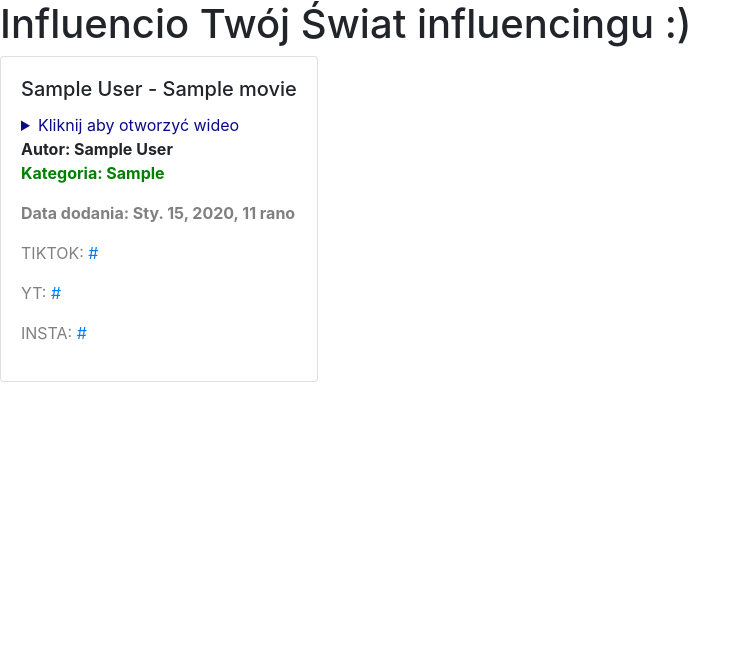
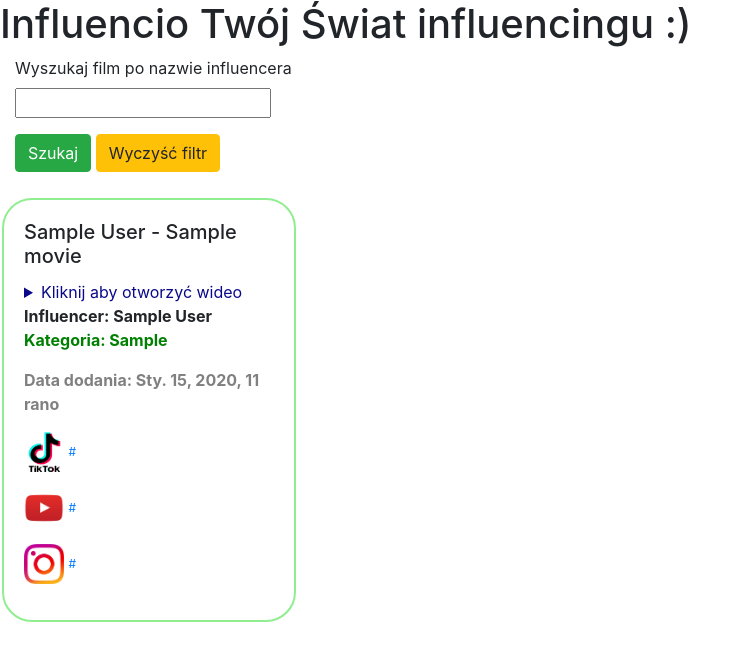
Before and after one commit to TomPrint/influencio, a Django app: page / in a window 1280 px wide. Shown: the top 661 px of the page, without its empty margins (0-751 px from the left). Run offline with Django 3.2, Linux system fonts and the light colour scheme; a user stored in the database is signed in; tables that the repository leaves empty hold one stand-in row (values such as "Sample post"); some libraries are stand-ins or nearby versions.

Commit message:
Add filter for search
1. Add filter for search by author and clear filter button
2. Install cripsy_forms
3. Add links icon for insta , tiktok, YT

```diff
--- a/src/apps/pages/filters.py
+++ b/src/apps/pages/filters.py
@@ -3,8 +3,8 @@
 from .models import * # gwiazdka importuje wszystkie modele
 
 class MovieFilter(django_filters.FilterSet):
-    title = django_filters.CharFilter(label='Wyszukaj film po nazwie:',lookup_expr='contains')
+    author = django_filters.CharFilter(label='Wyszukaj film po nazwie influencera',lookup_expr='contains')
 
     class Meta:
         model = Movie
-        fields = ['title']
+        fields = ['author']
--- a/src/apps/pages/templates/pages/home.html
+++ b/src/apps/pages/templates/pages/home.html
@@ -1,10 +1,20 @@
 {% extends "base.html" %}
 {% block content%}
+{% load crispy_forms_tags%}
+
+<div class="col-sm-5">
+    <form action="" method="get" autocomplete="off">
+        {{ filter.form|crispy }}
+        <p></p><button class="btn btn-success" type="submit">Szukaj</button>
+        <a class="btn btn-warning" href="{% url 'page-home' %}">Wyczyść filtr</a>
+    </form>
+    <br>
+</div>
 
 <div container>
     <div class="row">
         {% for movie in object_list %}
-        <div class="col-lg-5 mb-1 d-flex align-items-stretch">
+        <div class="col-lg-3 mb-1 d-flex align-items-stretch">
             <div class="card">
                 <div class="card-body d-flex flex-column">
                     <h5 class="card-title"><a>{{ movie.author}} - {{ movie.title }}</a></h5>
@@ -14,20 +24,20 @@
                     </details>
                     <div class="row">
                         <div class="col">
-                                <medium><b> Autor: {{movie.author}}</b></medium>
+                                <medium><b> Influencer: {{movie.author}}</b></medium>
                                 <p style="color:green"><b> Kategoria: {{ movie.category }}</b></p>
                                 <p style="color:grey"><b> Data dodania: {{ movie.date_posted }}</b></p>
                                 {% if movie.tiktok_url|length > 0  %}
-                                    <p style="color:grey"> TIKTOK:
-                                    <a href ="{{ movie.tiktok_url }}">{{movie.tiktok_url}}</a></p>
+                                    <img src='static/tik-tok-logo.png' alt="Tik-Tok logo" width="40" height="40">
+                                    <a style="font-size: 12px;" href="{{ movie.tiktok_url }}">{{movie.tiktok_url}}</a></p>
                                 {% endif %}
                                 {% if movie.youtube_url|length > 0 %}
-                                    <p style="color:grey"> YT:
-                                    <a href ="{{ movie.youtube_url }}">{{movie.youtube_url}}</a></p>
+                                     <img src='static/youtube-logo.png' alt="You Tube logo" width="40" height="40">
+                                    <a style="font-size: 12px;" href ="{{ movie.youtube_url }}">{{movie.youtube_url}}</a></p>
                                 {% endif %}
                                 {% if movie.insta_url|length > 0 %}
-                                    <p style="color:grey"> INSTA:
-                                    <a href ="{{ movie.insta_url }}">{{movie.insta_url}}</a></p>
+                                    <img src='static/instagram-logo.png' alt="Instagram logo" width="40" height="40">
+                                    <a style="font-size: 12px;" href ="{{ movie.insta_url }}">{{movie.insta_url}}</a></p>
                                 {% endif %}
 
                         </div>
--- a/src/influencio_app/settings.py
+++ b/src/influencio_app/settings.py
@@ -41,6 +41,7 @@
     #local custom location apps
     'apps.pages',
     'apps.users',
+    'crispy_forms',
 ]
 
 MIDDLEWARE = [
--- a/src/static/style.css
+++ b/src/static/style.css
@@ -0,0 +1,6 @@
+.card {
+    width: 400px;
+    border-radius: 30px;
+    border: solid 2px #90ee90;
+    margin: 2px;
+}
```
Also changed, not shown: src/static/instagram-logo.png (added), src/static/tik-tok-logo.png (added), src/static/youtube-logo.png (added).
